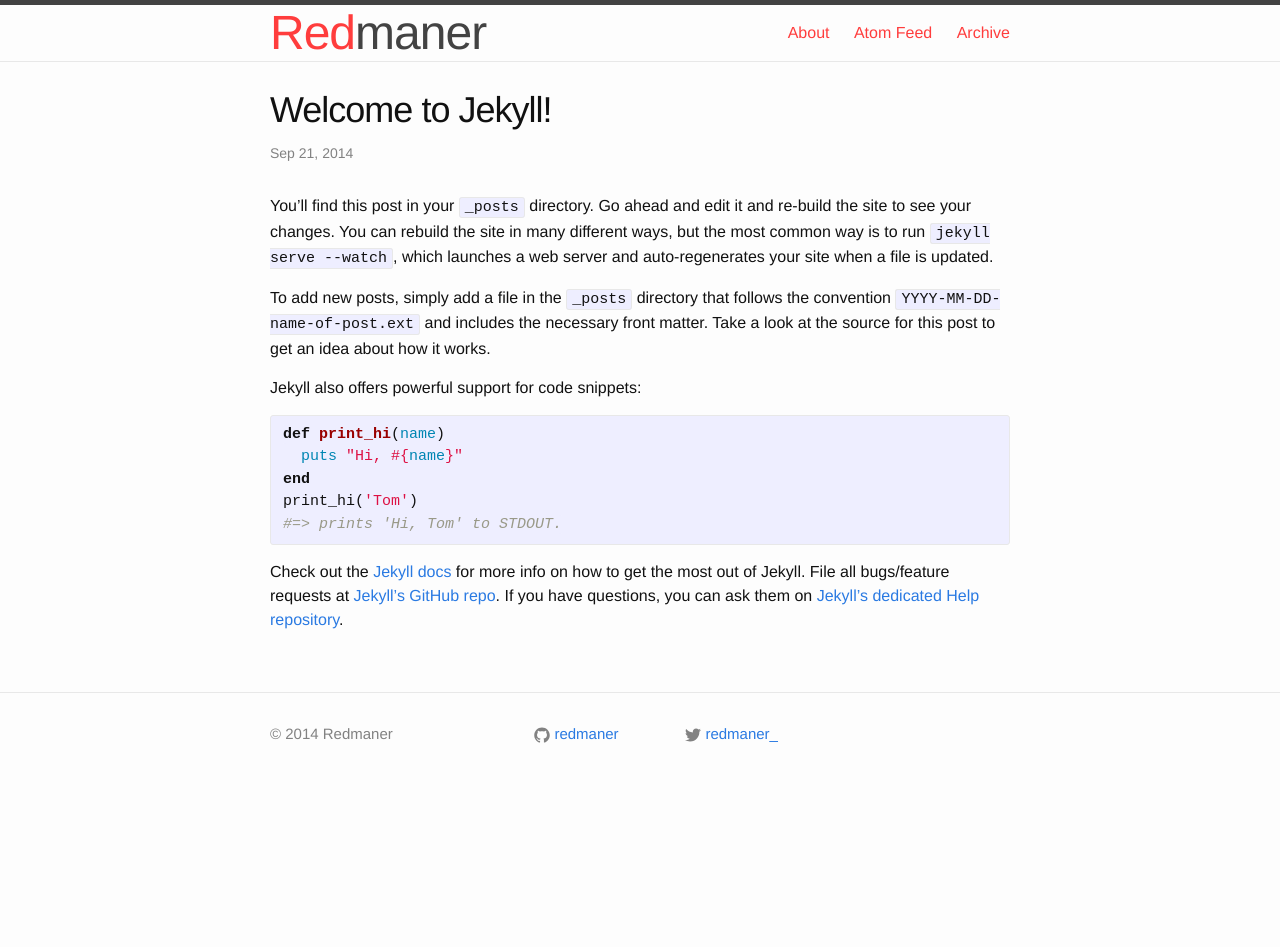
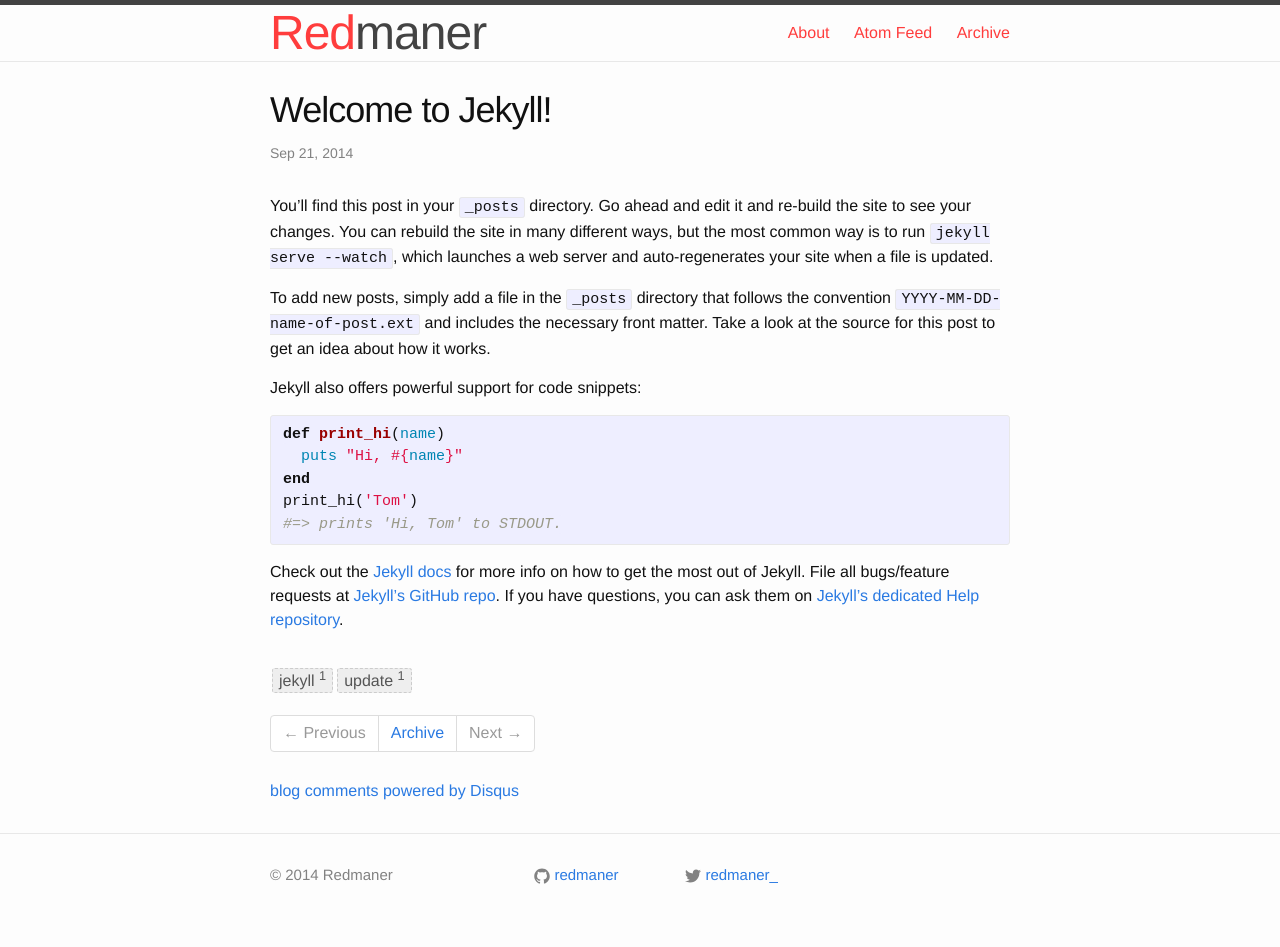
Before and after one commit to FKapadia/redmaner.github.io, a Jekyll site: the page built from _posts/2014-09-21-welcome-to-jekyll.markdown, in a window 1280 px wide. Built offline with Jekyll 4.4.1, drawn with Linux system fonts in a browser that asks for light colours; comment, search, counter and statistics services are not loaded; before the commit the page ends 900 px from its top, so only the background shows below that.

Commit message:
posts: add pagination, categories and tags

```diff
--- a/_layouts/post.html
+++ b/_layouts/post.html
@@ -12,4 +12,35 @@ layout: default
     {{ content }}
   </article>
 
+  {% unless page.categories == empty %}
+    <ul class="tag_box inline">
+      <li><i class="glyphicon-open"></i></li>
+      {% assign categories_list = page.categories %}
+      {% include JB/categories_list %}
+    </ul>
+  {% endunless %}
+
+  {% unless page.tags == empty %}
+    <ul class="tag_box inline">
+      <li><i class="glyphicon-tags"></i></li>
+      {% assign tags_list = page.tags %}
+      {% include JB/tags_list %}
+    </ul>
+  {% endunless %}
+
+    <ul class="pagination">
+    {% if page.previous %}
+      <li class="prev"><a href="{{ BASE_PATH }}{{ page.previous.url }}" title="{{ page.previous.title }}">&laquo; Previous</a></li>
+    {% else %}
+      <li class="prev disabled"><a>&larr; Previous</a></li>
+    {% endif %}
+      <li><a href="{{ BASE_PATH }}{{ site.JB.archive_path }}">Archive</a></li>
+    {% if page.next %}
+      <li class="next"><a href="{{ BASE_PATH }}{{ page.next.url }}" title="{{ page.next.title }}">Next &raquo;</a></li>
+    {% else %}
+      <li class="next disabled"><a>Next &rarr;</a>
+    {% endif %}
+    </ul>
+    {% include JB/comments %}
+
 </div>
--- a/_sass/_layout.scss
+++ b/_sass/_layout.scss
@@ -226,6 +226,7 @@ a.link-button {
 }
 
 
+
 /**
  * Posts
  */
@@ -270,3 +271,134 @@ a.link-button {
         }
     }
 }
+
+
+
+/**
+ * Pagination
+ */
+.pagination {
+     display:inline-block;
+     padding-left:0;
+     margin:20px 0;
+     border-radius:4px
+}
+
+.pagination>li {
+     display:inline
+}
+
+.pagination>li>a,.pagination>li>span {
+     position:relative;
+     float:left;
+     padding:6px 12px;
+     margin-left:-1px;
+     line-height:1.428571429;
+     text-decoration:none;
+     background-color:#fff;
+     border:1px solid #ddd
+}
+
+.pagination>li:first-child>a,.pagination>li:first-child>span {
+     margin-left:0;
+     border-bottom-left-radius:4px;
+     border-top-left-radius:4px
+}
+
+.pagination>li:last-child>a,.pagination>li:last-child>span {
+     border-top-right-radius:4px;
+     border-bottom-right-radius:4px
+}
+
+.pagination>li>a:hover,.pagination>li>span:hover,.pagination>li>a:focus,.pagination>li>span:focus {
+      background-color:#eee
+}
+
+.pagination>.active>a,.pagination>.active>span,.pagination>.active>a:hover,.pagination>.active>span:hover,.pagination>.active>a:focus,.pagination>.active>span:focus{
+     z-index:2;color:#fff;cursor:default;background-color:#428bca;border-color:#428bca
+}
+
+.pagination>.disabled>span,.pagination>.disabled>span:hover,.pagination>.disabled>span:focus,.pagination>.disabled>a,.pagination>.disabled>a:hover,.pagination>.disabled>a:focus{
+     color:#999;
+     cursor:not-allowed;
+     background-color:#fff;
+     border-color:#ddd
+}
+
+.pagination-lg>li>a,.pagination-lg>li>span{
+      padding:10px 16px;
+      font-size:18px
+}
+
+.pagination-lg>li:first-child>a,.pagination-lg>li:first-child>span{
+      border-bottom-left-radius:6px;
+      border-top-left-radius:6px;
+}
+
+.pagination-lg>li:last-child>a,.pagination-lg>li:last-child>span{
+      border-top-right-radius:6px;
+      border-bottom-right-radius:6px
+}
+
+.pagination-sm>li>a,.pagination-sm>li>span{
+      padding:5px 10px;
+      font-size:12px
+}
+
+.pagination-sm>li:first-child>a,.pagination-sm>li:first-child>span{
+      border-bottom-left-radius:3px;
+      border-top-left-radius:3px
+}
+
+.pagination-sm>li:last-child>a,.pagination-sm>li:last-child>span{
+      border-top-right-radius:3px;
+      border-bottom-right-radius:3px
+}
+
+
+
+/**
+ * Tags
+ */
+.tag_box {
+    list-style: none;
+    margin: 0;
+    overflow: hidden;
+}
+
+.tag_box li {
+    line-height: 28px;
+}
+
+.tag_box li i {
+    opacity: 0.9;
+}
+
+.tag_box.inline li {
+    float: left;
+}
+
+.tag_box a {
+    padding: 3px 6px;
+    margin: 2px;
+    background: #eee;
+    color: #555;
+    border-radius: 3px;
+    text-decoration: none;
+    border: 1px dashed #cccccc;
+}
+
+.tag_box a span {
+    vertical-align: super;
+    font-size: 0.8em;
+}
+
+.tag_box a:hover {
+    background-color: #e5e5e5;
+}
+
+.tag_box a.active {
+    background: #57A957;
+    border: 1px solid #4c964d;
+    color: #FFF;
+}
```
